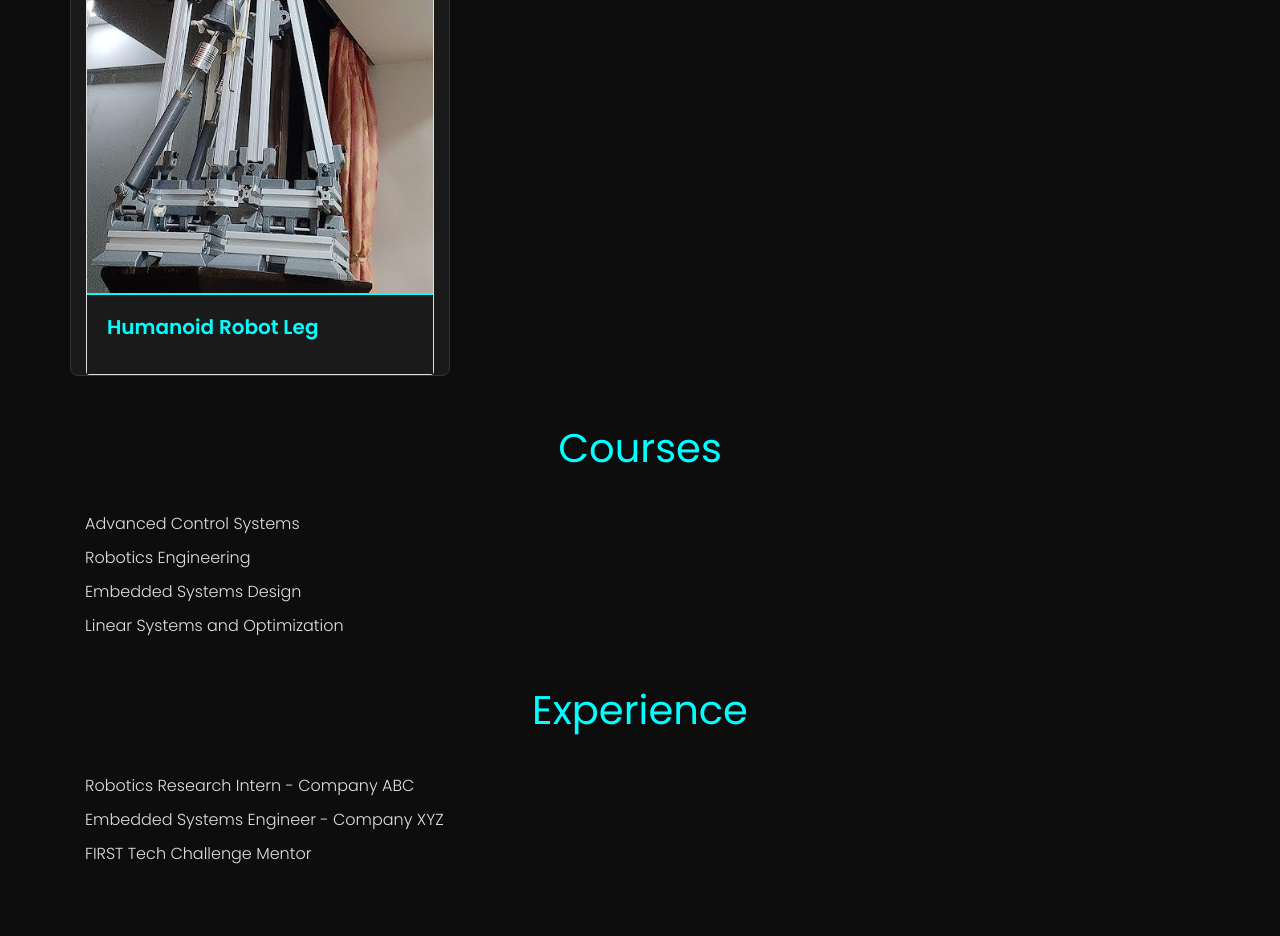
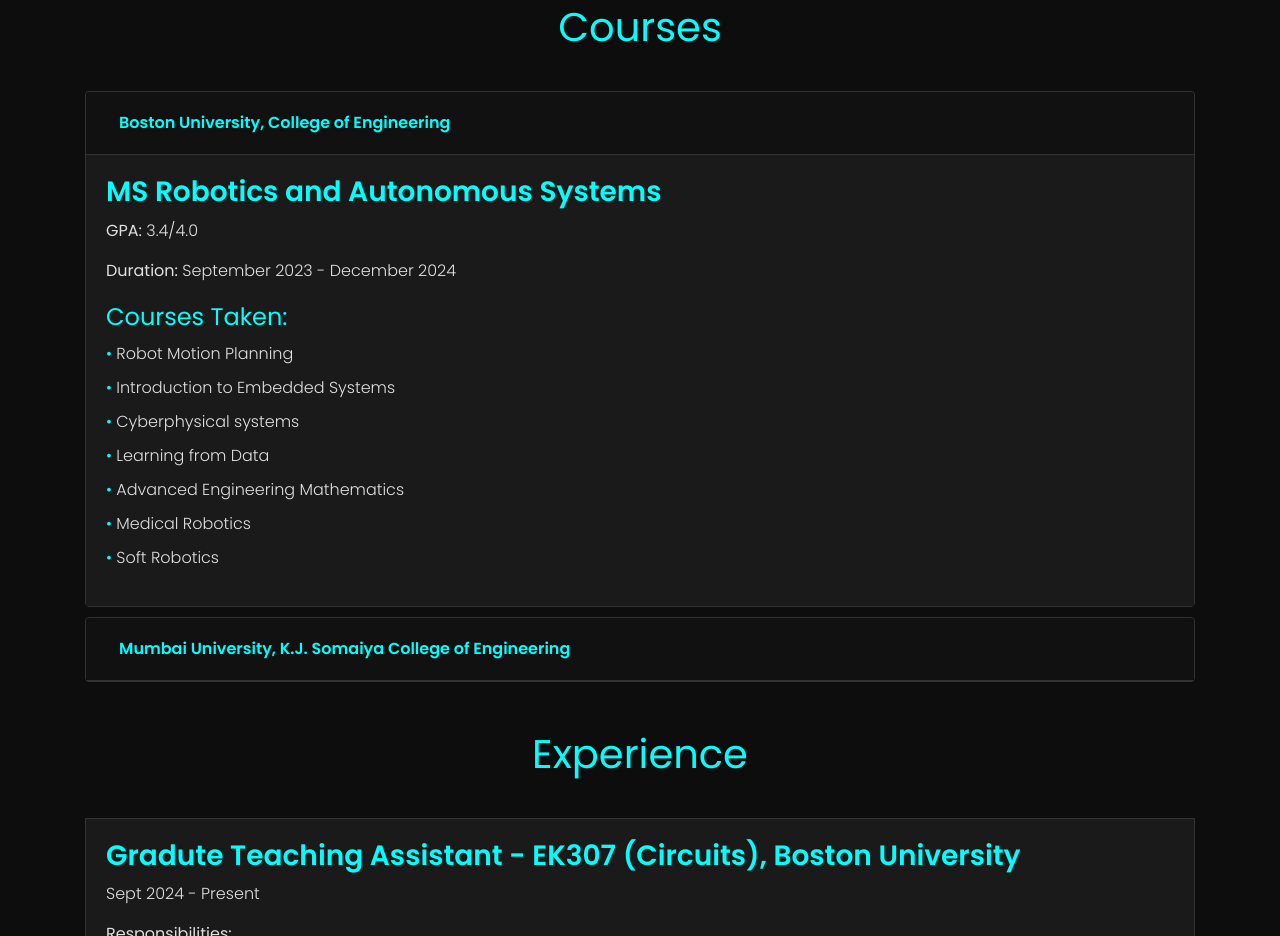
Before and after one commit to FalloutBoy379/PortfolioV2, a plain HTML site: page index.html in a window 1280 px wide. Shown: the part 3659-4595 px from the top of the page. Before the commit the page ends 4573 px from the top, so only its background shows below. Drawn offline with nearby package versions, Linux system fonts and the light colour scheme.

Commit message:
Added Exp and Courses

```diff
--- a/index.html
+++ b/index.html
@@ -241,22 +241,6 @@
       </div>
 
       <!-- Project 12 -->
-      <div class="col-md-4 project-card" data-category="robotics target-practice">
-        <a href="target_practice_robot.html" class="project-link">
-          <div class="card">
-            <div class="card-img-container">
-              <img src="assets/images/abu_robocon.jpg" class="card-img-top" alt="Target Practice Robot">
-            </div>
-            <div class="card-body">
-              <h5 class="card-title">Target Practice Robot</h5>
-            </div>
-          </div>
-        </a>
-      </div>
-    </div>
-
-    <div class="row projects mt-4">
-      <!-- Project 13 -->
       <div class="col-md-4 project-card" data-category="robotics SCARA">
         <a href="scara_robot_arm.html" class="project-link">
           <div class="card">
@@ -269,6 +253,11 @@
           </div>
         </a>
       </div>
+    </div>
+
+    <div class="row projects mt-4">
+      <!-- Project 13 -->
+
 
       <!-- Project 14 -->
       <div class="col-md-4 project-card" data-category="robotics articulated-arm">
@@ -297,10 +286,7 @@
           </div>
         </a>
       </div>
-    </div>
 
-    <div class="row projects mt-4">
-      <!-- Project 16 -->
       <div class="col-md-4 project-card" data-category="robotics electric-vehicle">
         <a href="beast_electric_truck.html" class="project-link">
           <div class="card">
@@ -316,6 +302,11 @@
           </div>
         </a>
       </div>
+    </div>
+
+    <div class="row projects mt-4">
+      <!-- Project 16 -->
+
 
       <!-- Project 17 -->
       <div class="col-md-4 project-card" data-category="robotics electric-shuttle">
@@ -350,10 +341,6 @@
           </div>
         </a>
       </div>
-    </div>
-
-    <div class="row projects mt-4">
-      <!-- Project 19 -->
       <div class="col-md-4 project-card" data-category="robotics pneumatic-robot">
         <a href="pneumatic_robot_dog.html" class="project-link">
           <div class="card">
@@ -366,6 +353,11 @@
           </div>
         </a>
       </div>
+    </div>
+
+    <div class="row projects mt-4">
+      <!-- Project 19 -->
+
 
 
       <!-- Project 20 -->
@@ -415,23 +407,102 @@
   <!-- Courses Section -->
 <section class="container my-5" id="courses">
   <h2 class="section-title">Courses</h2>
+
+  <div id="coursesAccordion">
+    <!-- College 1 -->
+    <div class="card">
+      <div class="card-header" id="headingCollege1">
+        <h5 class="mb-0">
+          <button class="btn btn-link" data-toggle="collapse" data-target="#collapseCollege1" aria-expanded="true" aria-controls="collapseCollege1">
+            Boston University, College of Engineering
+          </button>
+        </h5>
+      </div>
+
+      <div id="collapseCollege1" class="collapse show" aria-labelledby="headingCollege1" data-parent="#coursesAccordion">
+        <div class="card-body">
+          <h3>MS Robotics and Autonomous Systems</h3>
+          <p><strong>GPA:</strong> 3.4/4.0</p>
+          <p><strong>Duration:</strong> September 2023 - December 2024</p>
+          <h4>Courses Taken:</h4>
           <ul>
-      <li>Advanced Control Systems</li>
-      <li>Robotics Engineering</li>
-      <li>Embedded Systems Design</li>
-      <li>Linear Systems and Optimization</li>
+            <li>Robot Motion Planning</li>
+            <li>Introduction to Embedded Systems</li>
+            <li>Cyberphysical systems</li>
+            <li>Learning from Data</li>
+            <li>Advanced Engineering Mathematics</li>
+            <li>Medical Robotics</li>
+            <li>Soft Robotics</li>
           </ul>
+        </div>
+      </div>
+    </div>
+
+    <!-- College 2 -->
+    <div class="card">
+      <div class="card-header" id="headingCollege2">
+        <h5 class="mb-0">
+          <button class="btn btn-link collapsed" data-toggle="collapse" data-target="#collapseCollege2" aria-expanded="false" aria-controls="collapseCollege2">
+            Mumbai University, K.J. Somaiya College of Engineering
+          </button>
+        </h5>
+      </div>
+
+      <div id="collapseCollege2" class="collapse" aria-labelledby="headingCollege2" data-parent="#coursesAccordion">
+        <div class="card-body">
+          <h3>BTech Electronics Engineering</h3>
+          <p><strong>GPA:</strong> 3.3/4.0</p>
+          <p><strong>Duration:</strong> August 2019 - May 2023</p>
+          <h4>Courses Taken:</h4>
+          <ul>
+            <li>Speech Processing and Applications</li>
+            <li>Embedded System Design</li>
+            <li>Robotics</li>
+            <li>3D Printing</li>
+            <li>Industrial Product Design</li>
+            <li>Industrial Standards</li>
+            <li>Digital Signal Processing</li>
+            <li>VLSI Design</li>
+          </ul>
+        </div>
+      </div>
+    </div>
+  </div>
 </section>
 
-  <!-- Experiences Section -->
+<!-- Experience Section -->
 <section class="container my-5" id="experience">
   <h2 class="section-title">Experience</h2>
+
+  <!-- Experience 1 -->
+  <div class="experience-item">
+    <h3>Gradute Teaching Assistant - EK307 (Circuits), Boston University</h3>
+    <p> Sept 2024 - Present</p>
+    <p><strong>Responsibilities:</strong></p>
     <ul>
-      <li>Robotics Research Intern - Company ABC</li>
-      <li>Embedded Systems Engineer - Company XYZ</li>
-      <li>FIRST Tech Challenge Mentor</li>
+      <li>Helped with grading and developing solutions for problems. </li>
+      <li>Held dedicated hours three times a week to answer questions and doubts.</li>
     </ul>
+  </div>
+
+  <!-- Experience 2 -->
+  <div class="experience-item">
+    <h3>Robotics Research Assistant, RASTIC, Boston University</h3>
+    <p> June 2024 - Present</p>
+    <p><strong>Responsibilities:</strong></p>
+    <ul>
+      <li>Designed embedded systems for robotic applications.</li>
+      <li>Optimized firmware for real-time performance.</li>
+    </ul>
+    <p><strong>Related Projects:</strong></p>
+    <ul>
+      <li><a href="mccr.html">Motion Capture Calibration Robot</a></li>
+    </ul>
+  </div>
+
+  <!-- Add more experiences as needed -->
 </section>
+
 
   <script src="scripts.js"></script>
   <script src="https://code.jquery.com/jquery-3.5.1.slim.min.js"></script>
--- a/styles.css
+++ b/styles.css
@@ -251,3 +251,101 @@
   border-radius: 5px;
   transition: background-color 0.3s ease;
 }
+
+/* Accordion (Courses Section) */
+#coursesAccordion .card {
+  background-color: #1a1a1a;
+  border: 1px solid #333;
+  color: #e0e0e0;
+  margin-bottom: 10px;
+}
+
+#coursesAccordion .card-header {
+  background-color: #111111;
+  border-bottom: 1px solid #333;
+}
+
+#coursesAccordion .btn-link {
+  color: #00FFFF;
+  font-weight: 600;
+  text-decoration: none;
+}
+
+#coursesAccordion .btn-link:hover {
+  color: #00FFFF;
+  text-decoration: underline;
+}
+
+#coursesAccordion .card-body {
+  background-color: #1a1a1a;
+  color: #e0e0e0;
+}
+
+#coursesAccordion h3 {
+  color: #00FFFF;
+  font-weight: 600;
+  margin-bottom: 10px;
+}
+
+#coursesAccordion h4 {
+  color: #00FFFF;
+  font-weight: 500;
+  margin-top: 20px;
+}
+
+#coursesAccordion ul {
+  list-style: none;
+  padding-left: 0;
+}
+
+#coursesAccordion ul li::before {
+  content: "• ";
+  color: #00FFFF;
+}
+
+#coursesAccordion p, #coursesAccordion li {
+  font-weight: 300;
+}
+
+/* Experience Section */
+.experience-item {
+  background-color: #1a1a1a;
+  border: 1px solid #333;
+  padding: 20px;
+  margin-bottom: 20px;
+  color: #e0e0e0;
+}
+
+.experience-item h3 {
+  color: #00FFFF;
+  font-weight: 600;
+  margin-bottom: 10px;
+}
+
+.experience-item p {
+  font-weight: 300;
+}
+
+.experience-item ul {
+  list-style: none;
+  padding-left: 0;
+}
+
+.experience-item ul li::before {
+  content: "• ";
+  color: #00FFFF;
+}
+
+.experience-item ul li {
+  margin: 5px 0;
+  font-weight: 300;
+}
+
+.experience-item a {
+  color: #00FFFF;
+  text-decoration: none;
+}
+
+.experience-item a:hover {
+  text-decoration: underline;
+}
```
Also changed, not shown: wristrehab.html (+1 -1 lines). Lines whose indentation alone changed are shown as unchanged.
